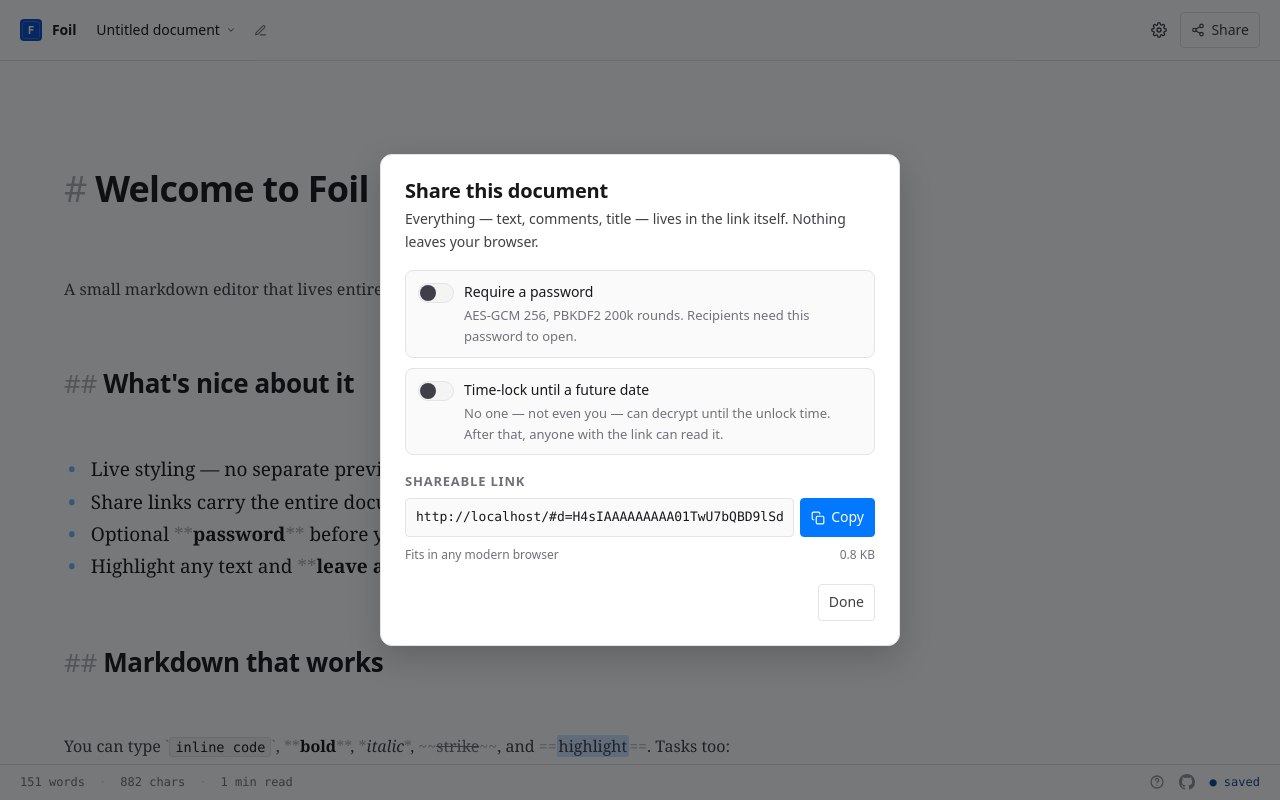
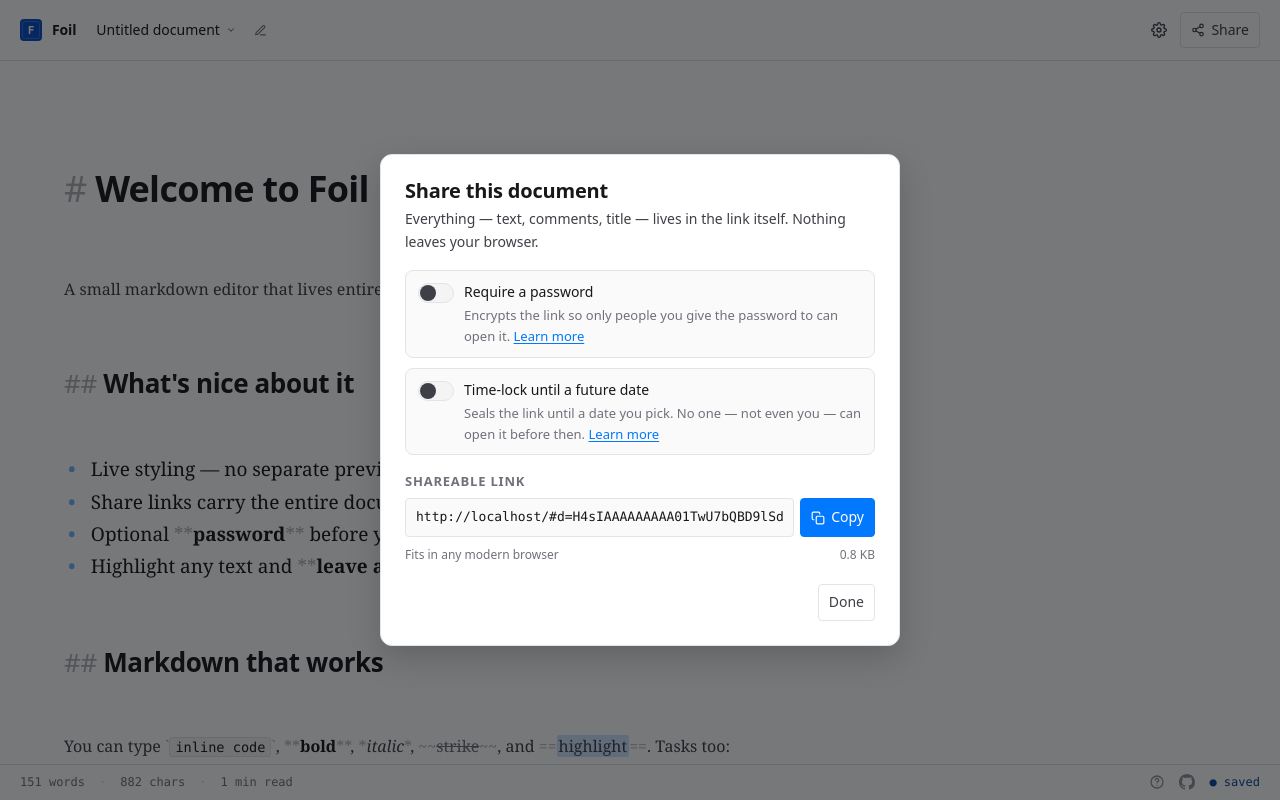
Before and after one commit to zhy0216/foil, a React (Vite) app: page / in a window 1280 px wide. Both pictures are taken after a click on the button "Share". Shown: the top 800 px of the page. Built offline with nearby package versions, Linux system fonts and the light colour scheme.

Commit message:
Add "Learn more" links in share modal that open help modal
Co-Authored-By: Claude Opus 4.7 (1M context) <noreply@anthropic.com>

```diff
--- a/src/App.tsx
+++ b/src/App.tsx
@@ -727,14 +727,15 @@ export default function App() {
         onReset={() => setSettings({ ...DEFAULT_SETTINGS })}
       />
 
-      <HelpModal open={helpOpen} onClose={() => setHelpOpen(false)} />
-
       <ShareModal
         open={shareOpen}
         onClose={() => setShareOpen(false)}
         getState={getState}
         onToast={showToast}
+        onLearnMore={() => setHelpOpen(true)}
       />
+
+      <HelpModal open={helpOpen} onClose={() => setHelpOpen(false)} />
 
       <div className="statusbar">
         <span>{stats.words.toLocaleString()} words</span>
--- a/src/components/ShareModal.tsx
+++ b/src/components/ShareModal.tsx
@@ -9,6 +9,7 @@ interface Props {
   onClose: () => void;
   getState: () => DocState;
   onToast: (msg: string) => void;
+  onLearnMore: () => void;
 }
 
 type Preset = '1h' | '1d' | '1mo' | '1y' | 'custom';
@@ -54,7 +55,7 @@ function toLocalInput(ms: number): string {
   return `${d.getFullYear()}-${pad(d.getMonth() + 1)}-${pad(d.getDate())}T${pad(d.getHours())}:${pad(d.getMinutes())}`;
 }
 
-export function ShareModal({ open, onClose, getState, onToast }: Props) {
+export function ShareModal({ open, onClose, getState, onToast, onLearnMore }: Props) {
   const [usePassword, setUsePassword] = useState(false);
   const [useTimelock, setUseTimelock] = useState(false);
   const [password, setPassword] = useState('');
@@ -188,7 +189,12 @@ export function ShareModal({ open, onClose, getState, onToast }: Props) {
             />
             <div className="label-stack">
               <b>Require a password</b>
-              <span>AES-GCM 256, PBKDF2 200k rounds. Recipients need this password to open.</span>
+              <span>
+                Encrypts the link so only people you give the password to can open it.{' '}
+                <button type="button" className="learn-more-link" onClick={onLearnMore}>
+                  Learn more
+                </button>
+              </span>
             </div>
           </div>
           {usePassword && (
@@ -221,8 +227,11 @@ export function ShareModal({ open, onClose, getState, onToast }: Props) {
             <div className="label-stack">
               <b>Time-lock until a future date</b>
               <span>
-                No one — not even you — can decrypt until the unlock time. After that, anyone with
-                the link can read it.
+                Seals the link until a date you pick. No one — not even you — can open it before
+                then.{' '}
+                <button type="button" className="learn-more-link" onClick={onLearnMore}>
+                  Learn more
+                </button>
               </span>
             </div>
           </div>
--- a/src/styles/styles.css
+++ b/src/styles/styles.css
@@ -808,6 +808,18 @@ input, textarea { font: inherit; color: inherit; }
   color: var(--fg-subtle);
   margin-top: 2px;
 }
+.share-option-head .learn-more-link {
+  background: none;
+  border: 0;
+  padding: 0;
+  font: inherit;
+  color: var(--accent);
+  text-decoration: underline;
+  text-underline-offset: 2px;
+  cursor: pointer;
+  white-space: nowrap;
+}
+.share-option-head .learn-more-link:hover { opacity: 0.85; }
 
 .preset-row {
   display: flex;
```
